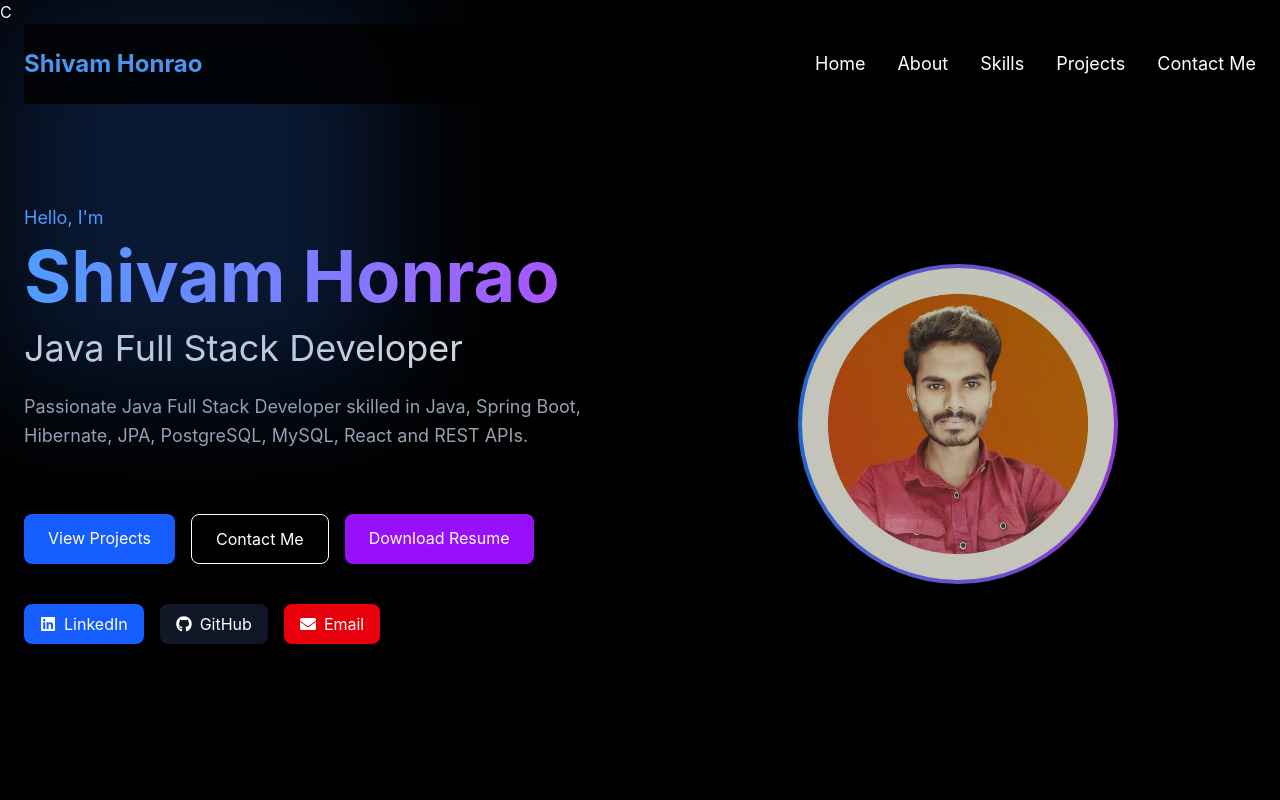
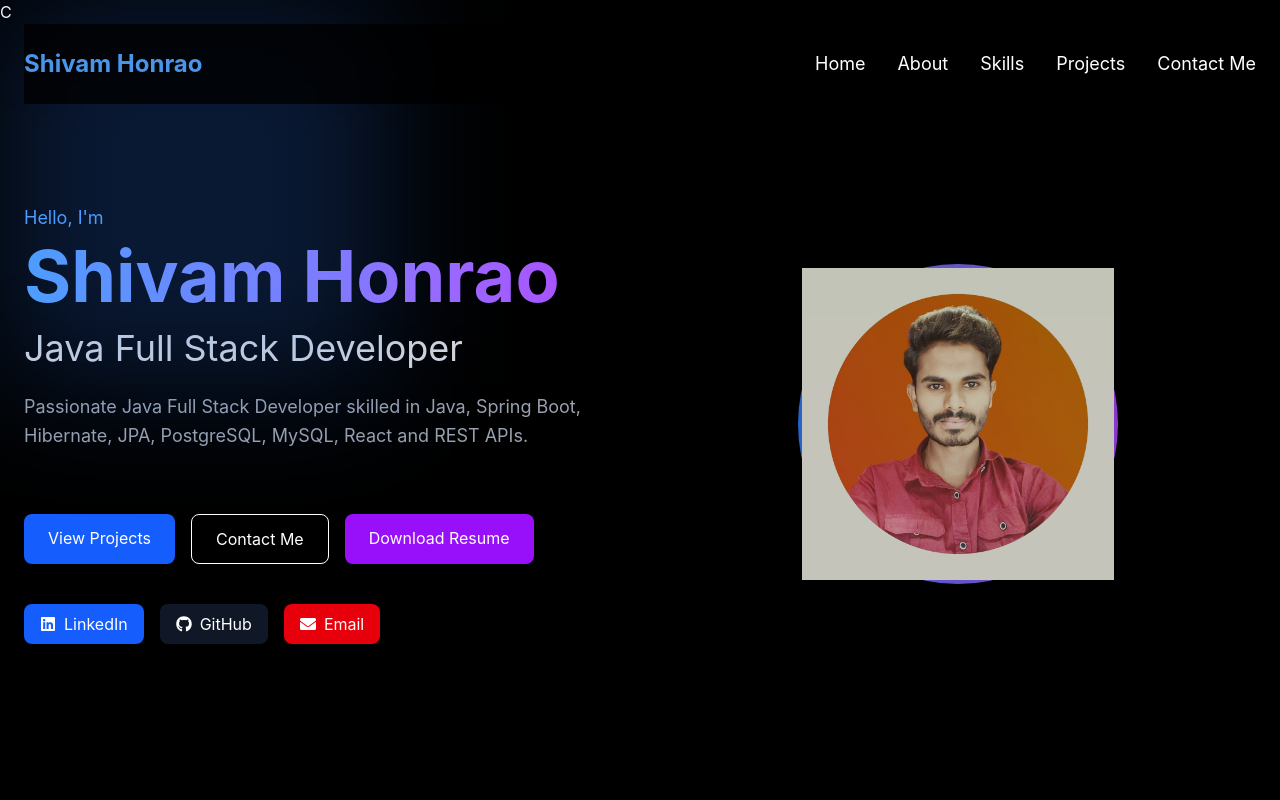
Before and after one commit to Shivamh-018/portfolio, a React app: page / in a window 1280 px wide. Shown: the top 800 px of the page. Built offline with nearby package versions, Linux system fonts and the light colour scheme; the HTML template or start-up script is replaced by a standard one.

Commit message:
Added profile photo and resume

```diff
--- a/src/App.jsx
+++ b/src/App.jsx
@@ -238,7 +238,7 @@ const sendEmail = (e) => {
 
             <div className="w-80 h-80 rounded-full bg-gradient-to-r from-blue-500 to-purple-500 p-1 shadow-2xl animate-pulse">
 
-              <div className="w-full h-full rounded-full overflow-hidden bg-gray-900">
+              <div className="w-full h-full object-cover hover:scale-110 transition duration-500">
   <img
     src={profile}
     alt="Shivam Honrao"
```
